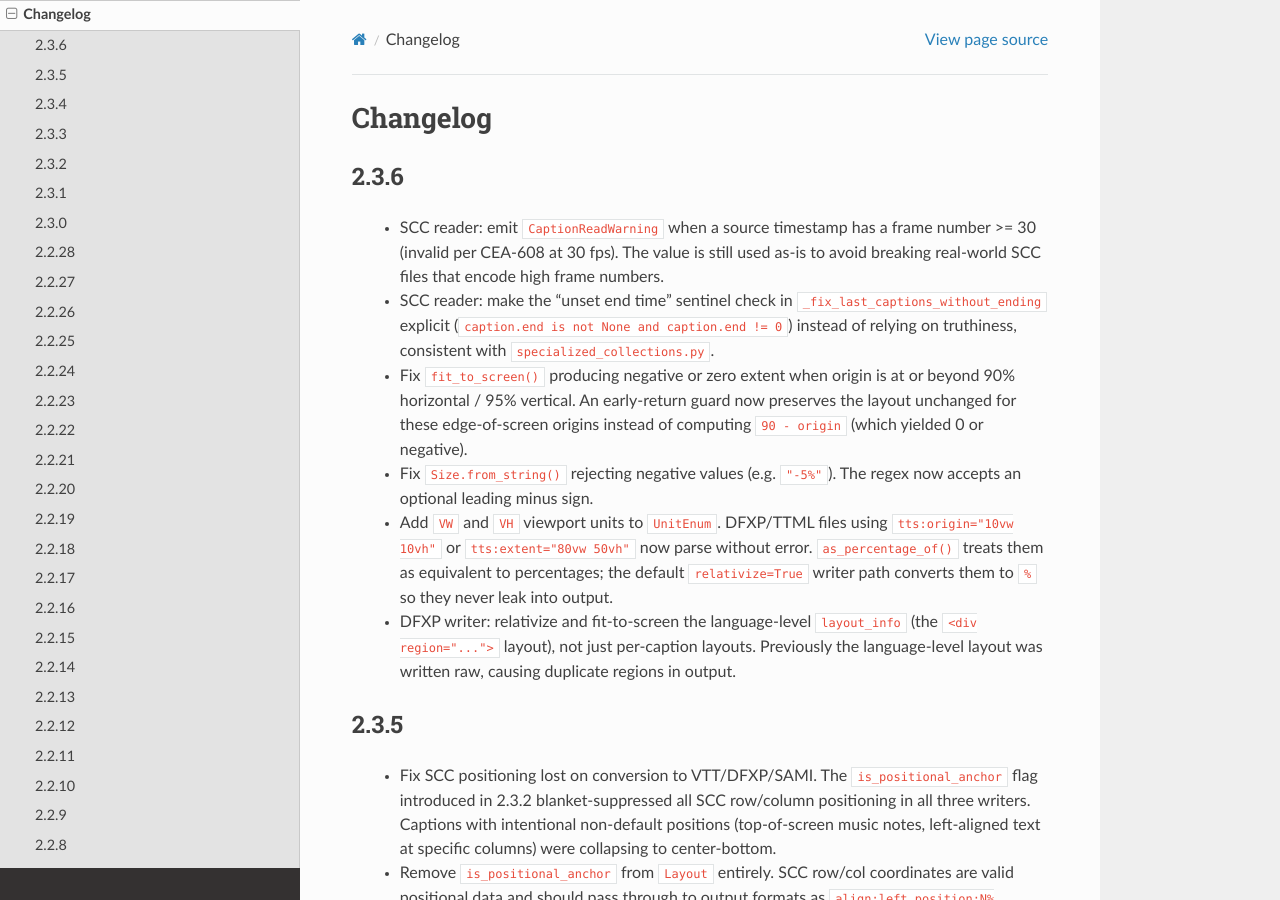
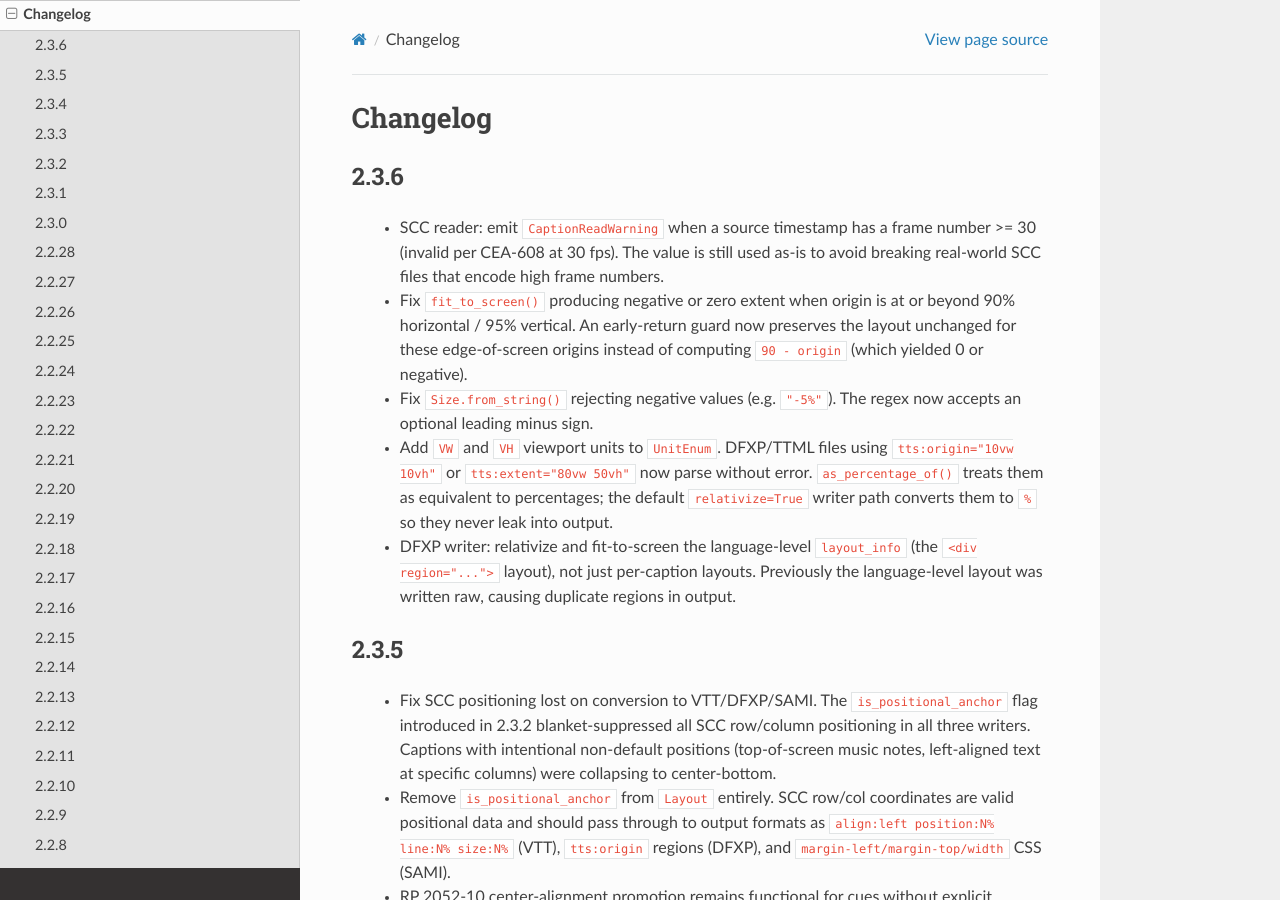
Before and after one commit to pbs/pycaption, a Sphinx documentation site: the page built from docs/changelog.rst, in a window 1280 px wide and 900 px high. Built offline with Sphinx 7.4.7 and the Read the Docs theme 3.1.0, drawn with Linux system fonts in a browser that asks for light colours.

Commit message:
update changelog

```diff
--- a/docs/changelog.rst
+++ b/docs/changelog.rst
@@ -6,11 +6,6 @@ Changelog
     frame number >= 30 (invalid per CEA-608 at 30 fps). The value is still
     used as-is to avoid breaking real-world SCC files that encode high
     frame numbers.
-
-  - SCC reader: make the "unset end time" sentinel check in
-    ``_fix_last_captions_without_ending`` explicit
-    (``caption.end is not None and caption.end != 0``) instead of relying
-    on truthiness, consistent with ``specialized_collections.py``.
 
   - Fix ``fit_to_screen()`` producing negative or zero extent when origin
     is at or beyond 90% horizontal / 95% vertical. An early-return guard
```
Also changed, not shown: 1 other file.
